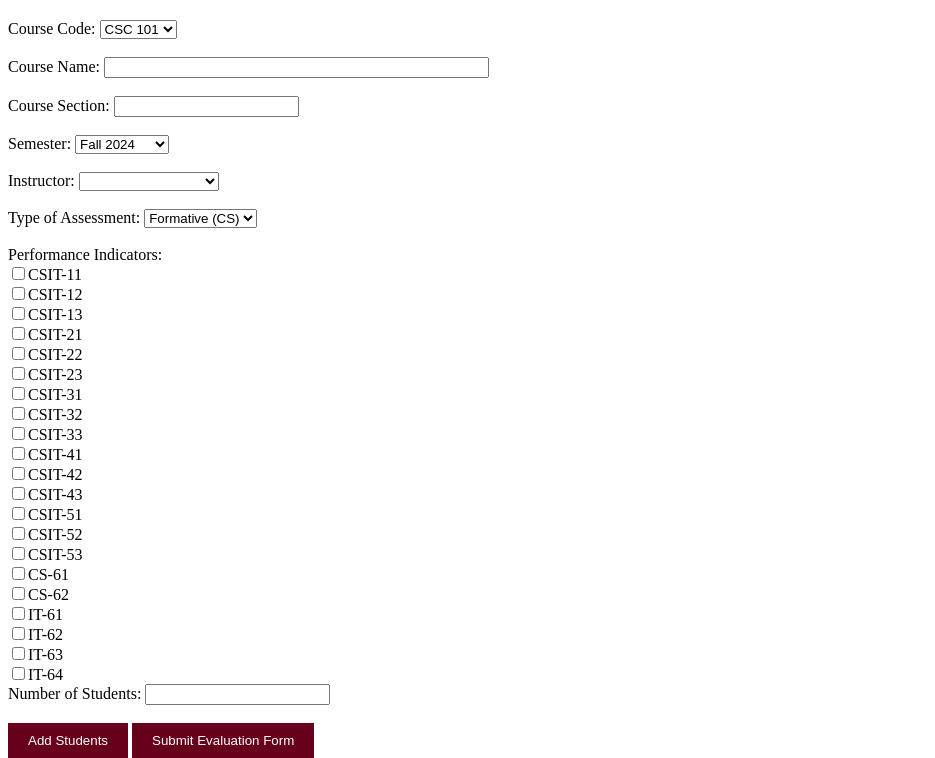
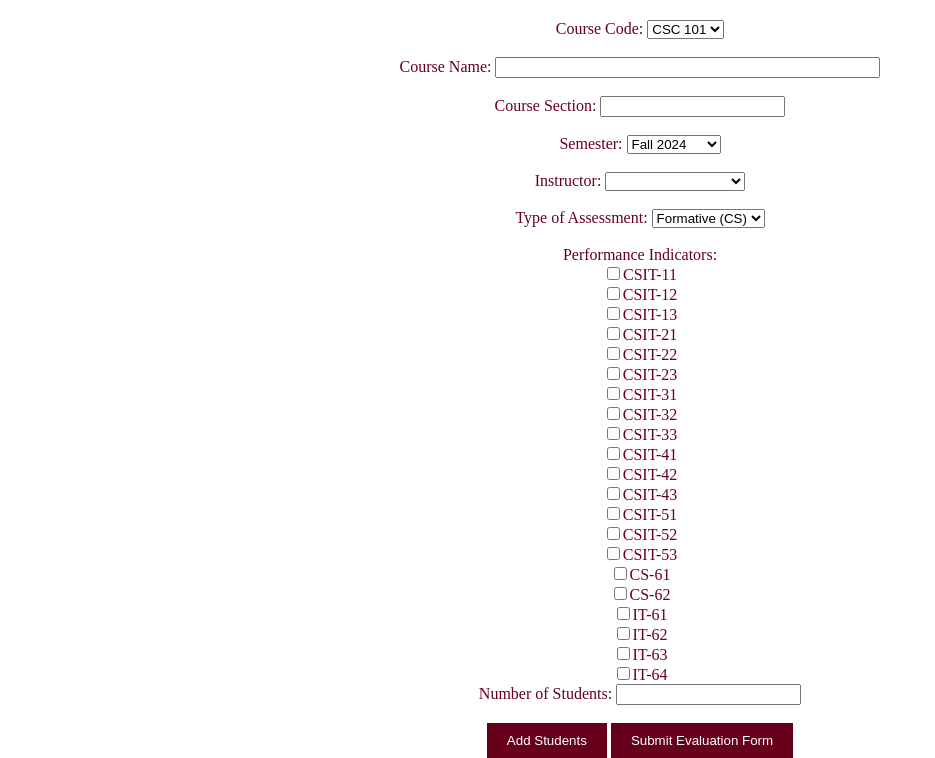
Before and after one commit to IsaiahRov0407/CSC355---Assessment-Processes, a PHP site: page /Prototype1.php in a window 1280 px wide. Shown: the top 758 px of the page, without its empty margins (0-935 px from the left). Run offline with PHP 8.4, Linux system fonts and the light colour scheme; data comes from the database, SQL or seed files in the repository.

Commit message:
centered course info entering and added color

```diff
--- a/Prototype1.php
+++ b/Prototype1.php
@@ -146,6 +146,10 @@ function generateAssessmentObjective($name, $options) {
             border: none;
             cursor: pointer;
     }
+	.form-container {
+		text-align: center;
+		color: #67001a;
+	}
 </style>
 </head>
 <body>
@@ -272,3 +276,5 @@ document.querySelectorAll('input[name="Performance_Indicator"]').forEach(functio
 
 </body>
 </html>
+</body>
+</html>
```
